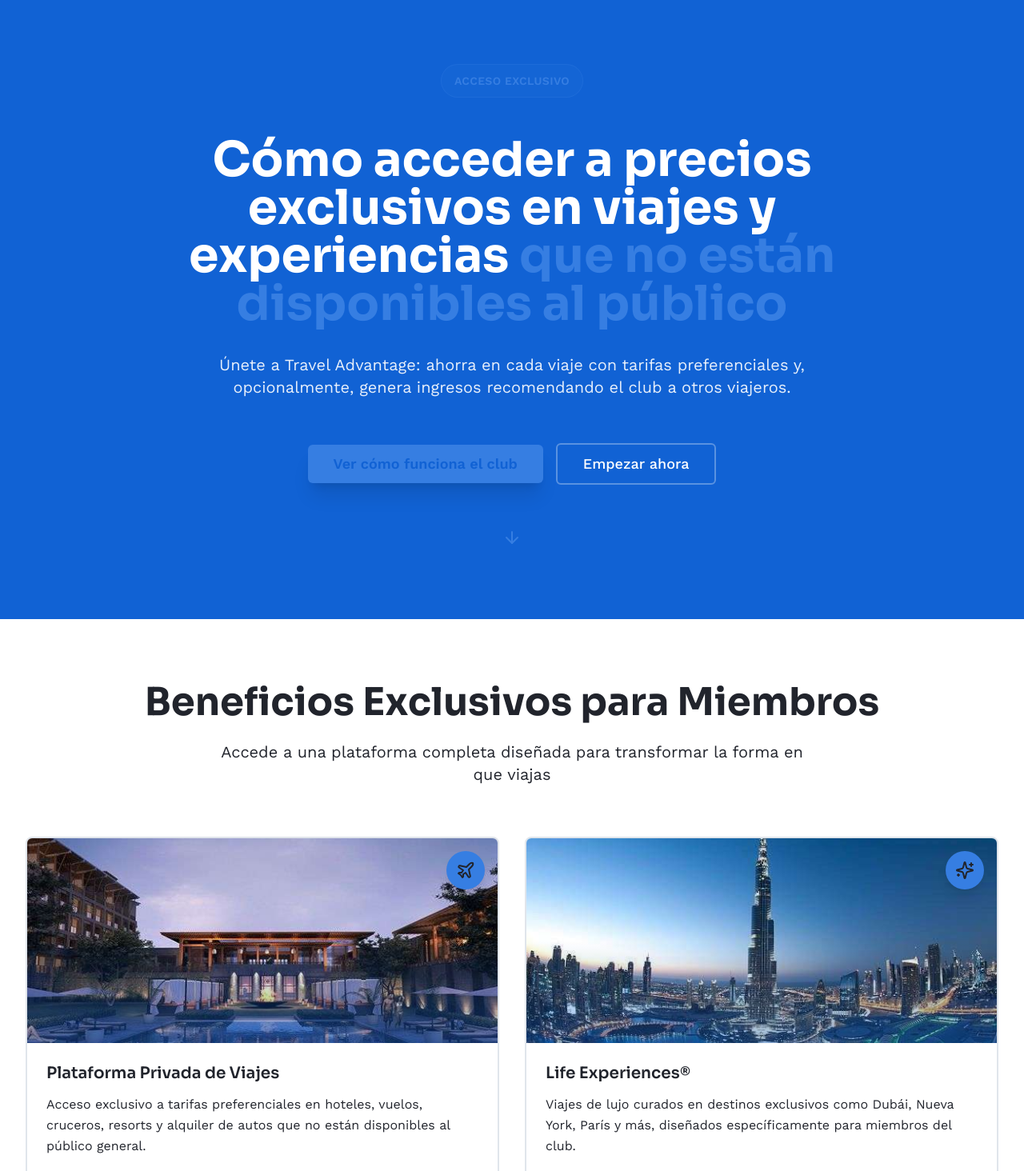
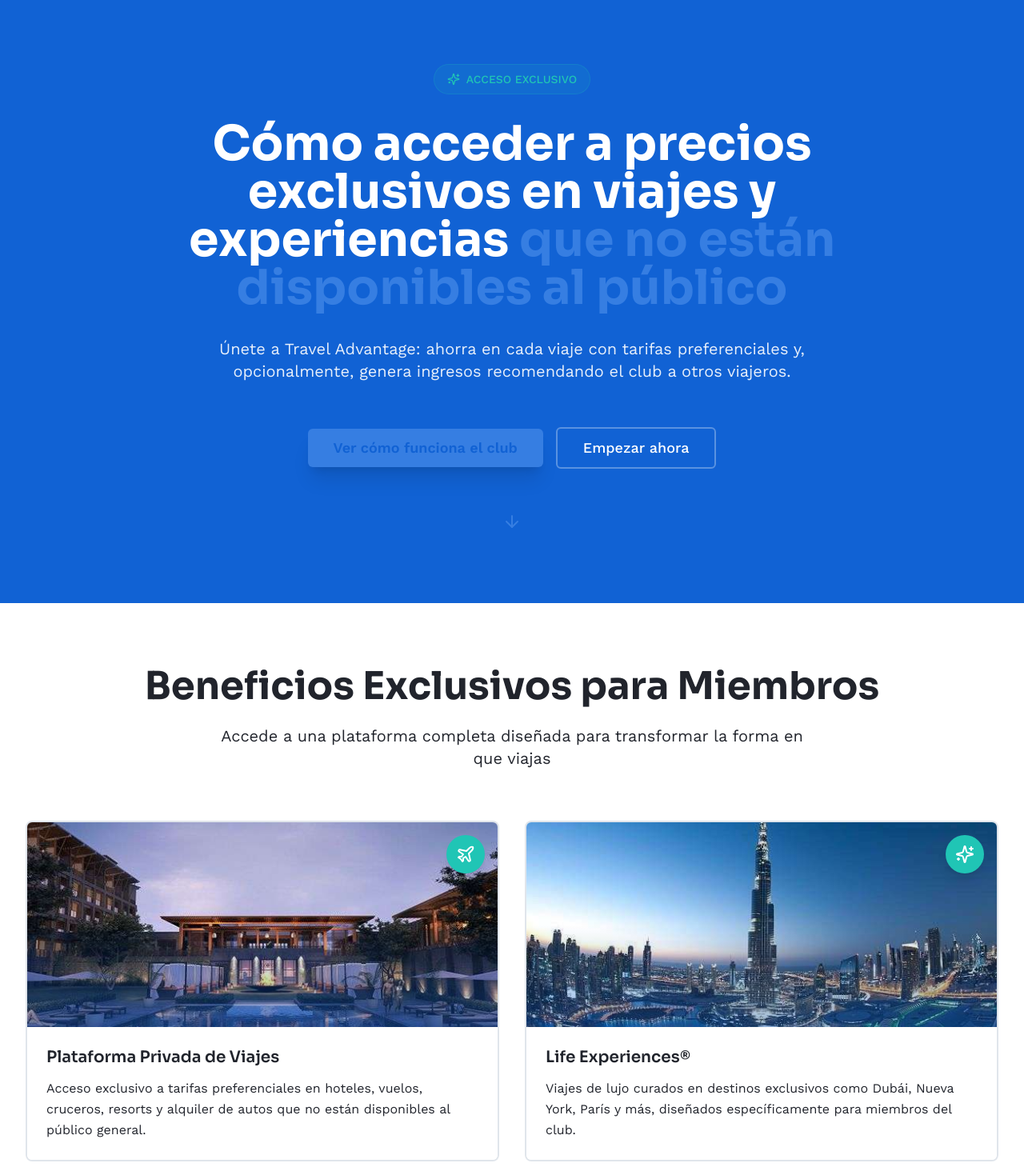
Before and after one commit to Jclmaximo/sg-d27a7d47-40b9-4812-be21-978d412c10af-1776524557, a Next.js app: page / in a window 1280 px wide. Shown: the top 1464 px of the page at 80% size. Built offline with nearby package versions, Linux system fonts and the light colour scheme.

Commit message:
fix(ui): update component background classes to secondary

```diff
--- a/src/components/FunnelHero.tsx
+++ b/src/components/FunnelHero.tsx
@@ -1,6 +1,6 @@
 "use client";
 
-import { ArrowDown } from "lucide-react";
+import { ArrowDown, Sparkles } from "lucide-react";
 import { Button } from "@/components/ui/button";
 
 export function FunnelHero() {
@@ -11,8 +11,12 @@ export function FunnelHero() {
   return (
     <section className="relative min-h-[85vh] flex items-center justify-center bg-primary text-white px-6 py-20">
       <div className="container max-w-5xl text-center space-y-8">
-        <div className="inline-block px-4 py-2 bg-accent/10 border border-accent/30 rounded-full mb-4">
-          <span className="text-accent font-semibold text-sm tracking-wide">ACCESO EXCLUSIVO</span>
+        <div className="text-center space-y-6 max-w-4xl mx-auto">
+          {/* Badge */}
+          <div className="inline-flex items-center gap-2 px-4 py-2 rounded-full bg-secondary/10 border border-secondary/20">
+            <Sparkles className="w-4 h-4 text-secondary" />
+            <span className="text-sm font-medium text-secondary">ACCESO EXCLUSIVO</span>
+          </div>
         </div>
 
         <h1 className="text-4xl md:text-5xl lg:text-6xl font-bold leading-tight text-balance">
--- a/src/components/ValueProposition.tsx
+++ b/src/components/ValueProposition.tsx
@@ -66,8 +66,8 @@ export function ValueProposition() {
                   <div className="absolute inset-0 bg-gradient-to-t from-primary/40 via-transparent to-transparent" />
 
                   {/* Icon Badge */}
-                  <div className="absolute top-4 right-4 w-12 h-12 rounded-full bg-accent flex items-center justify-center shadow-lg">
-                    <Icon className="w-6 h-6 text-accent-foreground" />
+                  <div className="absolute top-4 right-4 w-12 h-12 rounded-full bg-secondary flex items-center justify-center shadow-lg">
+                    <Icon className="w-6 h-6 text-secondary-foreground" />
                   </div>
                 </div>
 
```
